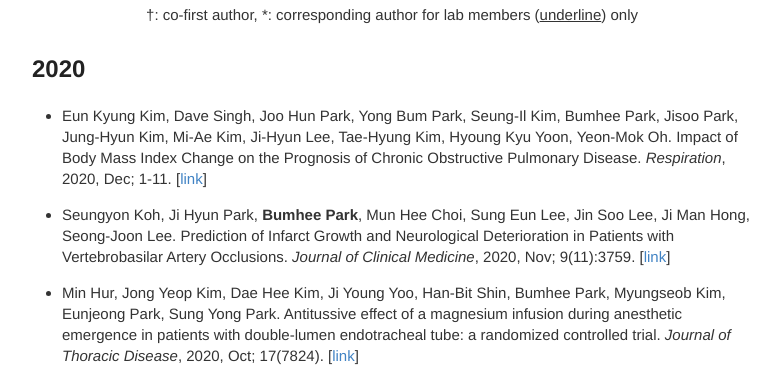
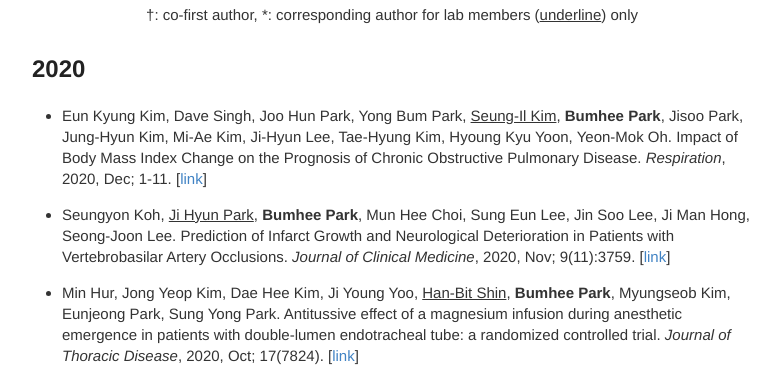
Before and after one commit to neurostat-lab/neurostat-lab.github.io, a Jekyll site: the page built from publication.md, in a window 1280 px wide and 900 px high. Shown: the part 196-580 px from the top of the window, without its empty margins (248-1028 px from the left). Built offline with Jekyll 4.4.1, drawn with Linux system fonts in a browser that asks for light colours.

```diff
--- a/publication.md
+++ b/publication.md
@@ -6,11 +6,11 @@ is_contact: true
 <center> <sup>†</sup>: co-first author, <sup>*</sup>: corresponding author for lab members (<U>underline</U>) only </center>
 
 ## 2020
-* Eun Kyung Kim, Dave Singh, Joo Hun Park, Yong Bum Park, Seung-Il Kim, Bumhee Park, Jisoo Park, Jung-Hyun Kim, Mi-Ae Kim, Ji-Hyun Lee, Tae-Hyung Kim, Hyoung Kyu Yoon, Yeon-Mok Oh. Impact of Body Mass Index Change on the Prognosis of Chronic Obstructive Pulmonary Disease. _Respiration_, 2020, Dec; 1-11. \[[link](https://www.karger.com/Article/Abstract/511022)\]
+* Eun Kyung Kim, Dave Singh, Joo Hun Park, Yong Bum Park, <U>Seung-Il Kim</U>, **Bumhee Park**, Jisoo Park, Jung-Hyun Kim, Mi-Ae Kim, Ji-Hyun Lee, Tae-Hyung Kim, Hyoung Kyu Yoon, Yeon-Mok Oh. Impact of Body Mass Index Change on the Prognosis of Chronic Obstructive Pulmonary Disease. _Respiration_, 2020, Dec; 1-11. \[[link](https://www.karger.com/Article/Abstract/511022)\]
 
-* Seungyon Koh, Ji Hyun Park, **Bumhee Park**, Mun Hee Choi, Sung Eun Lee, Jin Soo Lee, Ji Man Hong, Seong-Joon Lee. Prediction of Infarct Growth and Neurological Deterioration in Patients with Vertebrobasilar Artery Occlusions. _Journal of Clinical Medicine_, 2020, Nov; 9(11):3759. \[[link](https://www.mdpi.com/2077-0383/9/11/3759)\]
+* Seungyon Koh, <U>Ji Hyun Park</U>, **Bumhee Park**, Mun Hee Choi, Sung Eun Lee, Jin Soo Lee, Ji Man Hong, Seong-Joon Lee. Prediction of Infarct Growth and Neurological Deterioration in Patients with Vertebrobasilar Artery Occlusions. _Journal of Clinical Medicine_, 2020, Nov; 9(11):3759. \[[link](https://www.mdpi.com/2077-0383/9/11/3759)\]
 
-* Min Hur, Jong Yeop Kim, Dae Hee Kim, Ji Young Yoo, Han-Bit Shin, Bumhee Park, Myungseob Kim, Eunjeong Park, Sung Yong Park. Antitussive effect of a magnesium infusion during anesthetic emergence in patients with double-lumen endotracheal tube: a randomized controlled trial. _Journal of Thoracic Disease_, 2020, Oct; 17(7824). \[[link](http://jtd.amegroups.com/article/view/44799/html)\]
+* Min Hur, Jong Yeop Kim, Dae Hee Kim, Ji Young Yoo, <U>Han-Bit Shin</U>, **Bumhee Park**, Myungseob Kim, Eunjeong Park, Sung Yong Park. Antitussive effect of a magnesium infusion during anesthetic emergence in patients with double-lumen endotracheal tube: a randomized controlled trial. _Journal of Thoracic Disease_, 2020, Oct; 17(7824). \[[link](http://jtd.amegroups.com/article/view/44799/html)\]
 
 * Jaehyeong Cho, Seng Chan You, Seongwon Lee, DongSu Park, **Bumhee Park**, George Hripcsak, Rae Woong Park. Application of Epidemiological Geographic Information System: An Open-Source Spatial Analysis Tool Based on the OMOP Common Data Model. _International Journal of Environmental Research and Public Health_, 2020, Oct; 17(7824). \[[link](https://www.mdpi.com/1660-4601/17/21/7824)\]
 
```
